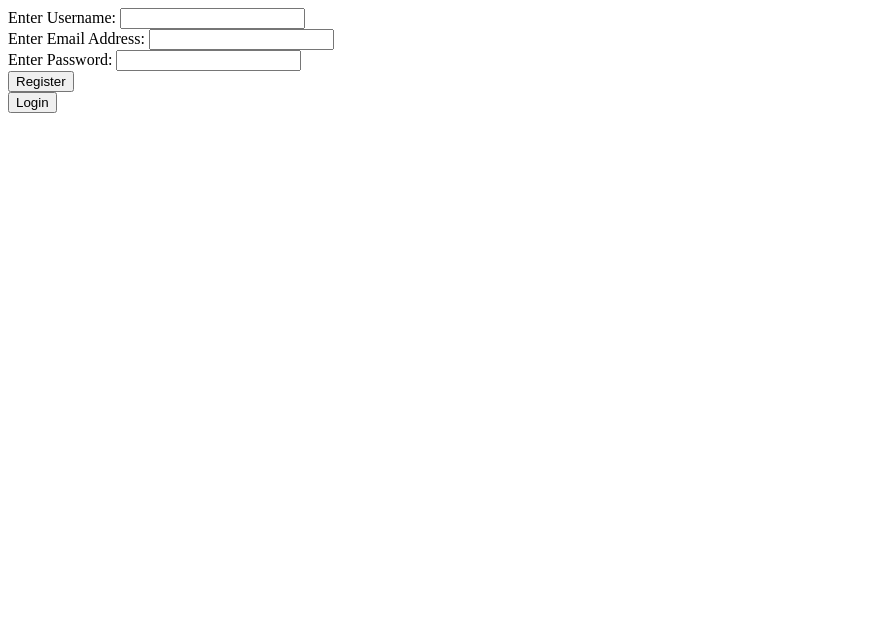
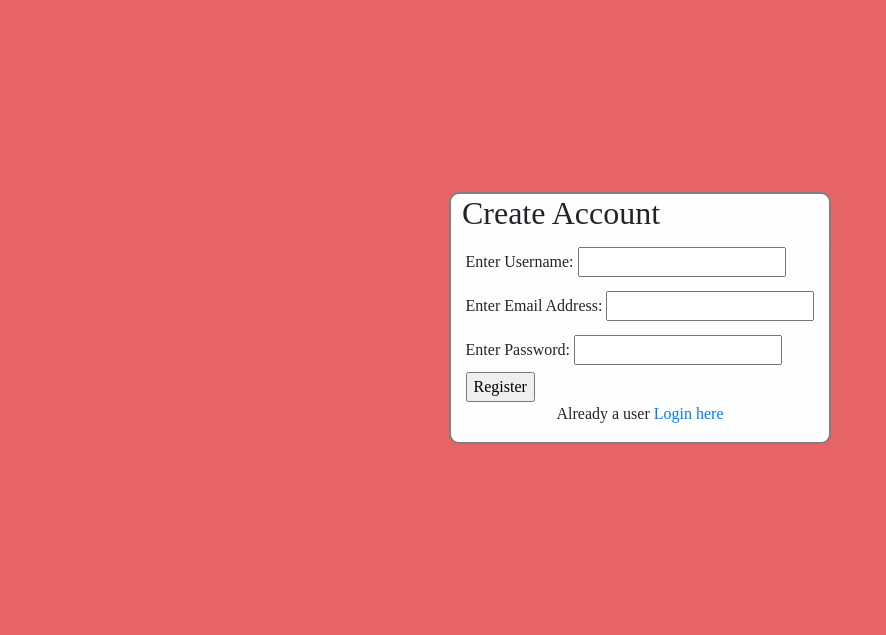
Before and after one commit to Rajeev064/todo, a Flask app: page / in a window 1280 px wide. Shown: the top 635 px of the page, without its empty margins (0-886 px from the left). Run offline with Flask 2, Linux system fonts and the light colour scheme; some libraries are stand-ins or nearby versions.

Commit message:
Register validation added

```diff
--- a/app.py
+++ b/app.py
@@ -1,11 +1,29 @@
 from flask import *
 from flask_sqlalchemy import SQLAlchemy
 import os
+import random
 from datetime import datetime
+from flask_bootstrap import Bootstrap
+from flask_mail import Mail, Message
+import smtplib
 
 app = Flask(__name__)
-app.config['SQLALCHEMY_DATABASE_URI'] = 'sqlite:///data.db'
+Bootstrap(app)
+app.config['SQLALCHEMY_DATABASE_URI'] = 'postgres://zyfoxoolnlkfez:a41afb777694a73241c20df5d23547da59d92fdf410ab42476656bbc06e6200e@ec2-34-233-226-84.compute-1.amazonaws.com:5432/d1scfbvnegodr2'
+app.config.update(
+    DEBUG=False,
+	#EMAIL SETTINGS
+	MAIL_SERVER='smtp.gmail.com',
+	MAIL_PORT=465,
+	MAIL_USE_SSL=True,
+	MAIL_USERNAME = 'rajeevdemoprojects@gmail.com',
+	MAIL_PASSWORD = 'Rajeev_102'
+
+
+)
+app.secret_key = "user_new_program"
 db = SQLAlchemy(app)
+mail = Mail(app)
 
 class login(db.Model):
     id = db.Column(db.Integer,primary_key = True)
@@ -36,14 +54,29 @@ def register():
         new_username = request.form['username']
         email = request.form['email']
         new_password = request.form['password']
-        new_contact = login(username = new_username,email_id = email,password = new_password)
+        #new_contact = login(username = new_username,email_id = email,password = new_password)
         r = login.query.filter_by(email_id = email).first()
         if r == None:
             try:
-                db.session.add(new_contact)
-                db.session.commit()
-                flash("Email Added ,now login")
-                return render_template('login.html')
+                otp = random.randint(100000,999999)
+                # otp = 123456
+                try:
+                    msg = Message("Send Mail Tutorial!",sender="rajeevdemoprojects@gmail.com",recipients= [email])
+                    msg.body = "Hello {}" .format(new_username)
+                    msg.html = '<h1 style="color:black">Your Verification Code is {}</h1><h3>If you are not logging in To Do manager ,please ignore the message.Do not Share Your code and Password with anyone ,it may result in loss of your personal details</h3>'.format(otp)
+                    mail.send(msg)
+                except Exception as e:
+                    print(e)
+                #db.session.add(new_contact)
+                #db.session.commit()
+                # check =  login.query.filter_by(email_id = email).first()
+                # session['USERNAME'] = check.id
+                print(otp)
+                session['OTP'] = otp
+                session['E'] = email
+                session['SECRETMSG'] = new_password
+                session['USER'] = new_username
+                return render_template('verify.html')
             except:
                 return 'error in registering '
 
@@ -55,6 +88,32 @@ def register():
     else:
         return render_template('register.html')
 
+
+@app.route('/verify',methods=['POST','GET'])
+def verify():
+    if request.method == 'POST' :
+        if "OTP" in session:
+            send_code = session['OTP']
+            code = request.form['password']
+            if send_code == send_code:
+                new_username = session['USER']
+                email = session['E']
+                new_password = session['SECRETMSG']
+                new_contact = login(username = new_username,email_id = email,password = new_password)
+                db.session.add(new_contact)
+                db.session.commit()
+                check =  login.query.filter_by(email_id = email).first()
+                session['USERNAME'] = check.id
+                return render_template('index.html')
+            else :
+                return 'CODE incorrect'
+        else:
+            return render_template('register.html')
+    else:
+        if "OTP" in session:
+            return render_template('verify.html')
+        else:
+            return render_template('register.html')
 
 @app.route('/login',methods=['POST','GET'])
 def user_login():
@@ -154,5 +213,3 @@ def update(id):
 
 if __name__ == "__main__":
     app.run(debug=True)
-
-app.secret_key = "user_new_program"
--- /dev/null
+++ b/runtime.txt
@@ -0,0 +1 @@
+python-3.8.3
--- /dev/null
+++ b/static/users.css
@@ -0,0 +1,51 @@
+html{
+    background-color: #e66465;
+    background-repeat: no-repeat;
+    background-size: cover;
+    padding: 0%;
+    margin: 0%;
+}
+
+#registration,#login{
+    display: inline-block;
+  border: 2px solid gray;
+  padding: 10px;
+  width:65%;
+
+
+}
+
+.container{
+    margin: 15%;
+}
+
+h2{
+    text-align: left;
+    margin-left: 3%;
+    font-family: "Times New Roman", Times, serif;
+}
+.error{
+    color: #f00;
+    background-color: bisque;
+    padding: 0%;
+    margin: 0%;
+    margin-bottom: 5%;
+    text-align: center;
+}
+
+#registration,form,#login{
+    background-color: rgb(255, 254, 254);
+    border-radius: 10px;
+    padding: 0%;
+
+}
+
+#email,#password,#username{
+    width: fit-content;
+    margin-top: 2%;
+    margin-bottom: 2%;
+}
+form,h3{
+    text-align: left;
+    font-family: "Times New Roman", Times, serif;
+}
--- a/templates/register.html
+++ b/templates/register.html
@@ -3,29 +3,42 @@
 <head>
     <meta charset="UTF-8">
     <meta name="viewport" content="width=device-width, initial-scale=1.0">
+    <link rel="stylesheet" href="{{ url_for('static' , filename ='users.css') }}">
+    <link rel="stylesheet" href="https://stackpath.bootstrapcdn.com/bootstrap/4.3.1/css/bootstrap.min.css" integrity="sha384-ggOyR0iXCbMQv3Xipma34MD+dH/1fQ784/j6cY/iJTQUOhcWr7x9JvoRxT2MZw1T" crossorigin="anonymous">
+
     <title>Register Yourself</title>
 </head>
-<body>
+<body style="background-color: #e66465">
+    <div class="container h-100  d-flex justify-content-center align-self-center">
+    <div class="row align-items-center">
+    <div class = "col align-self-center" id="registration">
     {% block body %}
-        <div class="registration">
+    <h2>Create Account</h2>
             {% with messages = get_flashed_messages() %}
             {% if messages %}
               {% for message in messages %}
-                <h2>{{message}}</h2>
+                <h3 class="error">{{message}}</h3>
               {% endfor %}
             {% endif %}
             {% endwith %}
-            <form action="/" method="POST">
+            <form   class = "col align-self-center" action="/" method="POST">
                 <label>Enter Username:</label>
                 <input id="username" name="username" type="text" required><br>
                 <label>Enter Email Address:</label>
                 <input id="email" name="email" type="email" required><br>
                 <label>Enter Password:</label>
-                <input id="password" name="password" type="text" required><br>
-                <input type="submit" value="Register">
+                <input id="password" name="password" type="password"required><br>
+                <input type="submit" value="Register"><br>
+                <p style="text-align: center">Already a user <a href="/login">Login here</a></p>
             </form>
-        </div>
+
     {% endblock %}
-    <a href="/login"><button >Login</button></a>
+</div>
+    </div>
+    </div>
+    <script src="https://code.jquery.com/jquery-3.3.1.slim.min.js" integrity="sha384-q8i/X+965DzO0rT7abK41JStQIAqVgRVzpbzo5smXKp4YfRvH+8abtTE1Pi6jizo" crossorigin="anonymous"></script>
+    <script src="https://cdnjs.cloudflare.com/ajax/libs/popper.js/1.14.7/umd/popper.min.js" integrity="sha384-UO2eT0CpHqdSJQ6hJty5KVphtPhzWj9WO1clHTMGa3JDZwrnQq4sF86dIHNDz0W1" crossorigin="anonymous"></script>
+    <script src="https://stackpath.bootstrapcdn.com/bootstrap/4.3.1/js/bootstrap.min.js" integrity="sha384-JjSmVgyd0p3pXB1rRibZUAYoIIy6OrQ6VrjIEaFf/nJGzIxFDsf4x0xIM+B07jRM" crossorigin="anonymous"></script>
+
 </body>
 </html>
```
Also changed, not shown: requirements.txt (+8 -2 lines), static/login.css (added, +51 -0 lines), templates/base.html (+7 -0 lines), templates/index.html (+18 -3 lines), templates/login.html (+23 -7 lines), templates/verify.html (added, +39 -0 lines), data.db.
